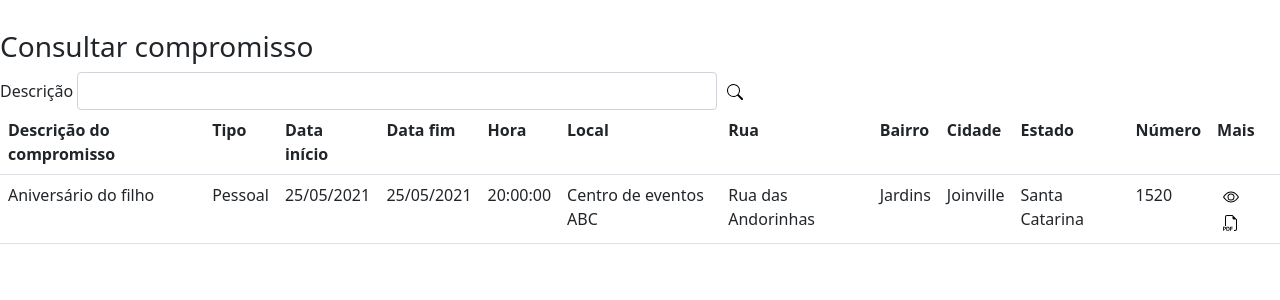
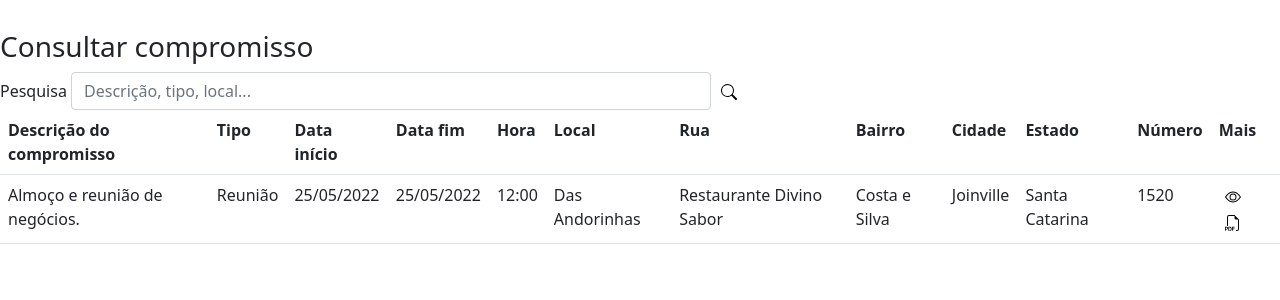
Before and after one commit to Dande94/agenda, a PHP site: page /php/consultarCompromissoForm.php in a window 1280 px wide. Shown: the part 56-356 px from the top of the page. Run offline with PHP 8.4, Linux system fonts and the light colour scheme; data comes from the database, SQL or seed files in the repository.

Commit message:
consultar compromisso ok

```diff
--- a/php/consultarCompromissoForm.php
+++ b/php/consultarCompromissoForm.php
@@ -19,8 +19,8 @@
 
 	<form action="#" method="GET">
 		<div class="form-group">
-		  <label class="control-label">Descrição </label>
-			 <input class="form-control" id="textoPesquisa" type="text" name="compPesquisa">
+		  <label class="control-label">Pesquisa </label>
+			 <input class="form-control" id="textoPesquisa" type="text" name="pesquisa" placeholder="Descrição, tipo, local...">
 			 <button type="submit" class="botaoAcao">
 				<svg xmlns="http://www.w3.org/2000/svg" width="16" height="16" fill="currentColor" class="bi bi-search" viewBox="0 0 16 16">
 				<path d="M11.742 10.344a6.5 6.5 0 1 0-1.397 1.398h-.001c.03.04.062.078.098.115l3.85 3.85a1 1 0 0 0 1.415-1.414l-3.85-3.85a1.007 1.007 0 0 0-.115-.1zM12 6.5a5.5 5.5 0 1 1-11 0 5.5 5.5 0 0 1 11 0z"/>
@@ -48,20 +48,44 @@
 		</tr>
 
 		<tr>
-			<td>Aniversário do filho</td>
-			<td>Pessoal</td>
-			<td>25/05/2021</td>
-			<td>25/05/2021</td>
-			<td>20:00:00</td>
-			<td>Centro de eventos ABC</td>
-			<td>Rua das Andorinhas</td>
-			<td>Jardins</td>
-			<td>Joinville</td>
-			<td>Santa Catarina</td>
-			<td>1520</td>
+
+			<?php
+				require_once("conexaoBanco.php");
+				$comando="SELECT c.*, t.descricao as descComp FROM compromissos c INNER JOIN tiposcompromissos t ON c.tiposcompromissos_idTipo=t.idTipo";
+
+				if(isset($_GET['pesquisa']) && $_GET['pesquisa']!=""){
+					$comando.=" WHERE c.descricao LIKE '".$_GET['pesquisa']."%' OR c.local LIKE '".$_GET['pesquisa']."%' OR t.descricao LIKE '".$_GET['pesquisa']."%'";
+				}
+				//echo $comando;
+				$resultado=mysqli_query($conexao,$comando);
+				$compromissos=array();
+				$linhas=mysqli_num_rows($resultado);
+
+				if($linhas==0){
+					echo "<tr><td colspan='12'>Nenhum compromisso encontrado!</td></tr>";
+				}else{
+
+				while($c = mysqli_fetch_assoc($resultado)){
+					array_push($compromissos, $c);
+				}
+
+				foreach($compromissos as $c){
+					echo "<td>".$c['descricao']."</td>";
+					echo "<td>".$c['descComp']."</td>";
+					echo "<td>".date('d/m/Y',strtotime($c['dataInicio']))."</td>";
+					echo "<td>".date('d/m/Y',strtotime($c['dataFim']))."</td>";
+					echo "<td>".date('h:i',strtotime($c['hora']))."</td>";
+					echo "<td>".$c['rua']."</td>";
+					echo "<td>".$c['local']."</td>";
+					echo "<td>".$c['bairro']."</td>";
+					echo "<td>".$c['cidade']."</td>";
+					echo "<td> Santa Catarina</td>";
+					echo "<td>".$c['numero']."</td>";
+			?>
+
 			<td>
 			<form action="visualizarMais.php" method="POST" class="formAcao">
-				<input type="hidden" name="idComp" value="">
+				<input type="hidden" name="idComp" value="<?=$c['idCompromisso']?>">
 				<button type="submit" class="botaoAcao">
                 <svg xmlns="http://www.w3.org/2000/svg" width="16" height="16" fill="currentColor" class="bi bi-eye" viewBox="0 0 16 16">
                 <path d="M16 8s-3-5.5-8-5.5S0 8 0 8s3 5.5 8 5.5S16 8 16 8zM1.173 8a13.133 13.133 0 0 1 1.66-2.043C4.12 4.668 5.88 3.5 8 3.5c2.12 0 3.879 1.168 5.168 2.457A13.133 13.133 0 0 1 14.828 8c-.058.087-.122.183-.195.288-.335.48-.83 1.12-1.465 1.755C11.879 11.332 10.119 12.5 8 12.5c-2.12 0-3.879-1.168-5.168-2.457A13.134 13.134 0 0 1 1.172 8z"/>
@@ -71,17 +95,23 @@
 			</form>
 
 			<form action="gerarPDF.php" method="POST" class="formAcao">
-				<input type="hidden" name="idComp" value="">
+				<input type="hidden" name="idComp" value="<?=$c['idCompromisso']?>">
 				<button type="submit" class="botaoAcao">
 				<svg xmlns="http://www.w3.org/2000/svg" width="16" height="16" fill="currentColor" class="bi bi-filetype-pdf" viewBox="0 0 16 16">
   				<path fill-rule="evenodd" d="M14 4.5V14a2 2 0 0 1-2 2h-1v-1h1a1 1 0 0 0 1-1V4.5h-2A1.5 1.5 0 0 1 9.5 3V1H4a1 1 0 0 0-1 1v9H2V2a2 2 0 0 1 2-2h5.5L14 4.5ZM1.6 11.85H0v3.999h.791v-1.342h.803c.287 0 .531-.057.732-.173.203-.117.358-.275.463-.474a1.42 1.42 0 0 0 .161-.677c0-.25-.053-.476-.158-.677a1.176 1.176 0 0 0-.46-.477c-.2-.12-.443-.179-.732-.179Zm.545 1.333a.795.795 0 0 1-.085.38.574.574 0 0 1-.238.241.794.794 0 0 1-.375.082H.788V12.48h.66c.218 0 .389.06.512.181.123.122.185.296.185.522Zm1.217-1.333v3.999h1.46c.401 0 .734-.08.998-.237a1.45 1.45 0 0 0 .595-.689c.13-.3.196-.662.196-1.084 0-.42-.065-.778-.196-1.075a1.426 1.426 0 0 0-.589-.68c-.264-.156-.599-.234-1.005-.234H3.362Zm.791.645h.563c.248 0 .45.05.609.152a.89.89 0 0 1 .354.454c.079.201.118.452.118.753a2.3 2.3 0 0 1-.068.592 1.14 1.14 0 0 1-.196.422.8.8 0 0 1-.334.252 1.298 1.298 0 0 1-.483.082h-.563v-2.707Zm3.743 1.763v1.591h-.79V11.85h2.548v.653H7.896v1.117h1.606v.638H7.896Z"/>
 				</svg>
 				</button>
 			</form>
+
 			</td>
 		</tr>
+				<?php
+						} //fechamwnto do foreach
+					} //fechamento do else
+				?>
 	</table>
 	</div>
 	</div>
+
 </body>
 </html>
```
Also changed, not shown: php/visualizarMais.php (+49 -0 lines).
